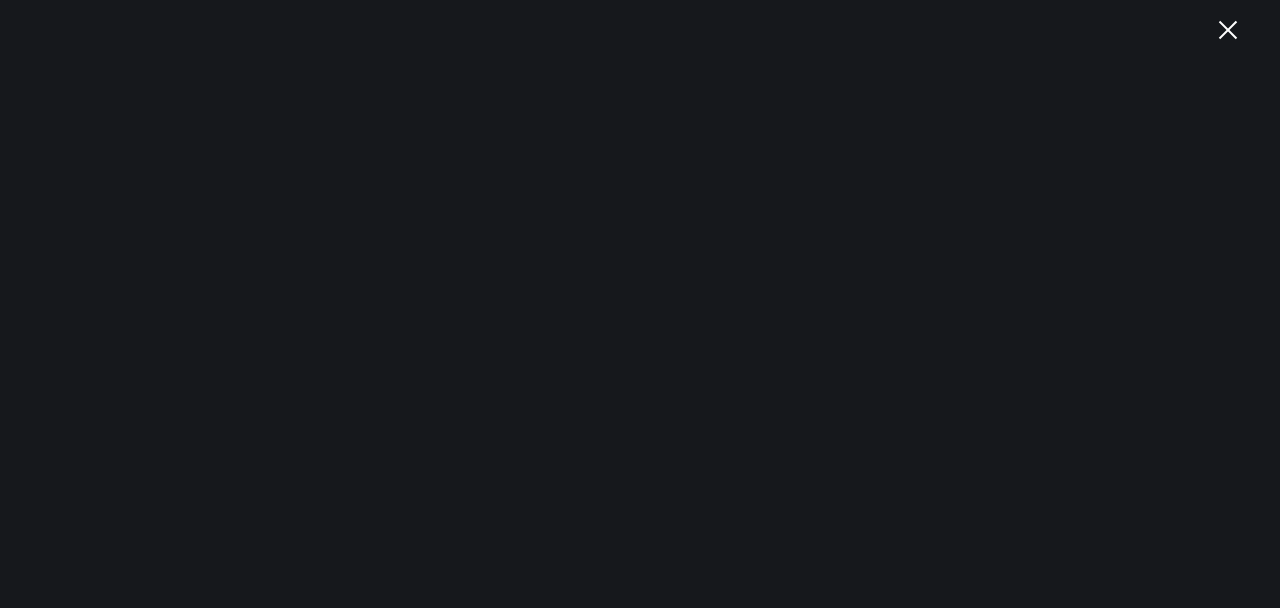
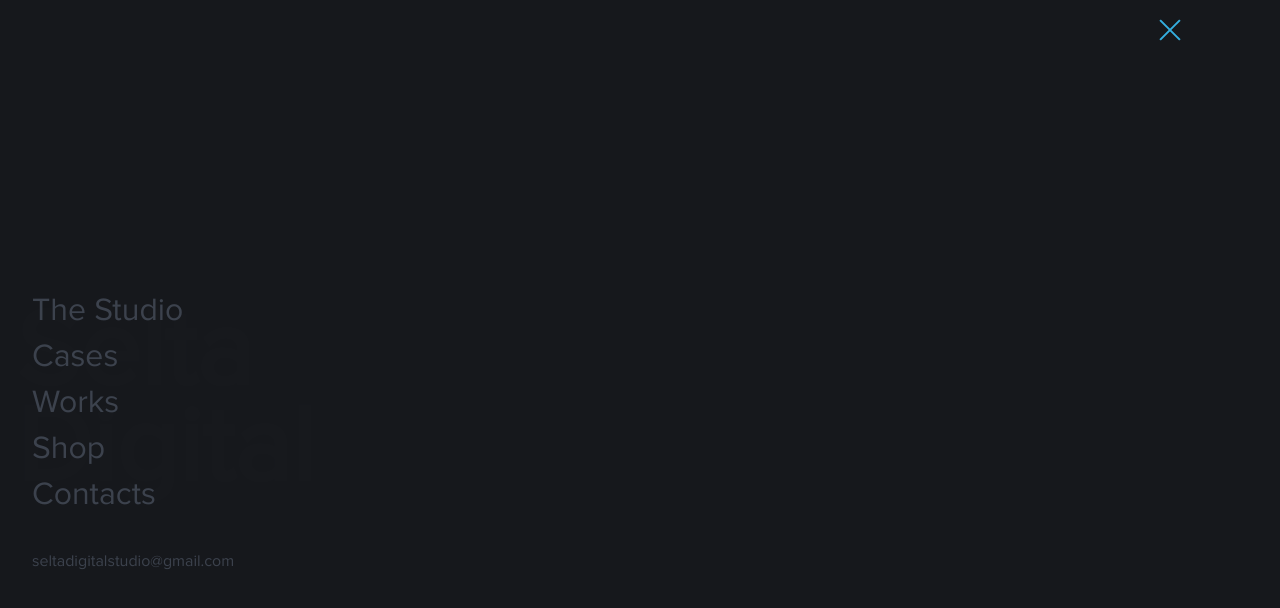
Before and after one commit to AmeizT/selta, a website with bundled scripts: page public/index.html in a window 1280 px wide. Both pictures are taken after a click on the button "hamburger". Built offline with nearby package versions, Linux system fonts and the light colour scheme.

Commit message:
updated the drawer

```diff
--- a/public/css/app.css
+++ b/public/css/app.css
@@ -7,13 +7,14 @@ html {
 body {
   margin: 0;
   padding: 0;
-  font-family: 'Sofia Pro',
+  font-family: 'Proxima Nova',
  'Heebo',
  'Roboto',
  'Open Sans',
  'Segoe UI',
  sans-serif;
-  font-size: 15px; }
+  font-size: 15px;
+  font-weight: 400; }
 
 div, h1, h2, h3, h4, h5 {
   margin: 0;
@@ -79,19 +80,6 @@ a {
       align-items: center;
       position: absolute;
       bottom: 0; }
-  .content .watermark {
-    width: 3.75rem;
-    height: 100vh;
-    display: grid;
-    place-items: center;
-    position: absolute;
-    left: 1rem;
-    color: #fafafa;
-    z-index: 9; }
-    .content .watermark .watermark-text {
-      line-height: 6rem;
-      font-size: 6.75rem;
-      font-weight: 900; }
 
 .container {
   width: 100%;
@@ -102,6 +90,20 @@ a {
   place-items: center;
   background: initial;
   padding: 3.75rem 2rem 0; }
+
+.watermark {
+  width: 3.75rem;
+  height: 100vh;
+  display: grid;
+  place-items: center;
+  position: absolute;
+  left: 1rem;
+  color: #fafafa;
+  z-index: 9; }
+  .watermark .watermark-text {
+    line-height: 6rem;
+    font-size: 6.75rem;
+    font-weight: 900; }
 
 .nopad {
   padding: 0; }
@@ -137,20 +139,17 @@ a {
   z-index: 9999;
   background: inherit; }
   .navbar .container {
-    width: calc(100% - 4rem);
+    width: calc(100% - 2rem);
     height: auto;
     display: grid;
-    grid-template-columns: 20% 80%;
+    grid-template-columns: 15% 70% 15%;
     grid-template-rows: 1fr; }
   .navbar .nav-col {
     width: 100%;
     display: flex;
     justify-content: center; }
-    .navbar .nav-col:nth-child(2), .navbar .nav-col:nth-child(3) {
+    .navbar .nav-col:nth-child(3) {
       display: none; }
-    .navbar .nav-col:nth-child(4) {
-      display: flex;
-      justify-content: flex-end; }
 
 .site-content {
   width: 100%;
@@ -313,14 +312,29 @@ button {
   #drawer.active {
     width: 100%;
     visibility: visible; }
-  #drawer.active #burger::after {
-    background: var(--snow); }
+  #drawer .container {
+    height: 100%;
+    display: flex;
+    align-items: center; }
+  #drawer .drawer-row {
+    position: absolute;
+    z-index: 99;
+    color: #3c424d; }
   #drawer .drawer-nav {
-    width: calc(100% - 1rem);
-    height: 3.75rem;
+    width: 100%;
+    height: auto;
     display: flex;
-    align-items: center;
+    position: relative;
+    flex-direction: column;
+    align-items: flex-start;
     justify-content: flex-end; }
+  #drawer .drawer-nav-item {
+    margin: 0.25rem 0; }
+  #drawer .drawer-link {
+    color: #3c424d;
+    font-size: 2rem; }
+  #drawer .drawer-contacts {
+    margin-top: 2rem; }
 
 .error {
   font-size: 0.75rem;
@@ -349,11 +363,10 @@ button {
   justify-content: center;
   background: none; }
   #hamburger #burger {
-    width: 30px;
+    width: 28px;
     height: 2px;
     display: block;
     position: absolute;
-    left: 0;
     background: transparent;
     transform-origin: center; }
     #hamburger #burger::after, #hamburger #burger::before {
@@ -362,18 +375,16 @@ button {
       height: 100%;
       display: block;
       position: absolute;
-      left: 0;
       background: var(--night);
       transform-origin: center;
       transition: all 200ms ease-in-out; }
     #hamburger #burger::after {
-      top: 5px; }
+      top: 4px; }
     #hamburger #burger::before {
-      top: -5px; }
+      top: -4px; }
     #hamburger #burger.active::after, #hamburger #burger.active::before {
-      width: 24px;
       top: 0;
-      background: var(--snow); }
+      background: var(--seltablue); }
     #hamburger #burger.active::after {
       transform: rotate(-45deg); }
     #hamburger #burger.active::before {
--- a/public/index.html
+++ b/public/index.html
@@ -61,7 +61,27 @@
     </main>
 
     <div class="drawer" id="drawer" aria-label="drawer" aria-expanded="true">
+        <div class="watermark">
+            <span class="watermark-text" style="color: #40454e; opacity: 0.03;">
+                Selta Digital
+            </span>
+        </div>
 
+        <div class="container">
+            <div class="drawer-row">
+                <ul class="drawer-nav">
+                    <li class="drawer-nav-item"><a class="drawer-link" href="#">The Studio</a></li>
+                    <li class="drawer-nav-item"><a class="drawer-link" href="#">Cases</a></li>
+                    <li class="drawer-nav-item"><a class="drawer-link" href="#">Works</a></li>
+                    <li class="drawer-nav-item"><a class="drawer-link" href="#">Shop</a></li>
+                    <li class="drawer-nav-item"><a class="drawer-link" href="#">Contacts</a></li>
+                </ul>
+
+                <div class="drawer-contacts">
+                    <span style="font-size: 1rem;">seltadigitalstudio@gmail.com</span>
+                </div>
+            </div>
+        </div>
     </div>
 
 </body>
```
